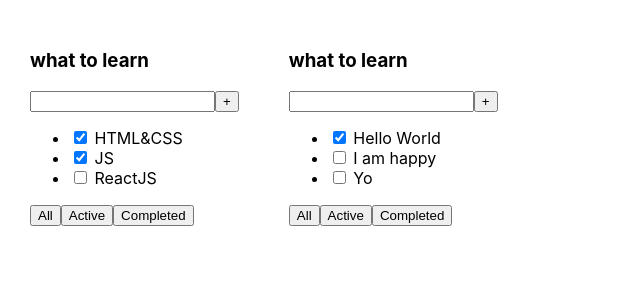
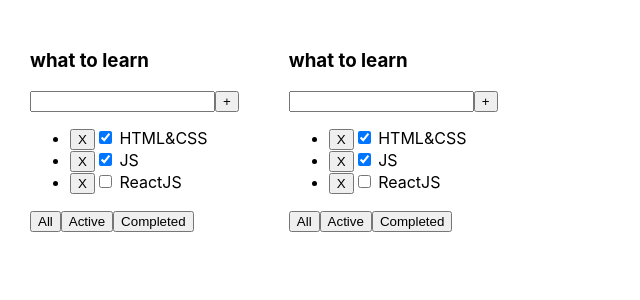
Before and after one commit to GlebN-k/todolist, a React (Create React App) app: page / in a window 1280 px wide. Shown: the top 300 px of the page, without its empty margins (0-640 px from the left). Built offline with nearby package versions, Linux system fonts and the light colour scheme.

Commit message:
lesson-2

```diff
--- a/src/App.tsx
+++ b/src/App.tsx
@@ -1,27 +1,37 @@
-import React from 'react';
-import './App.css';
-import Todolist from './Todolist';
+import React, { useState } from "react";
+import "./App.css";
+import Todolist from "./Todolist";
+
+export type FilterType = "all" | "active" | "completed"
 
 function App() {
 
-    const task1=[
-        {id:1, title: "HTML&CSS", isDone: true},
-        {id:2, title: "JS", isDone: true},
-        {id:3, title: "ReactJS", isDone: false},
-    ]
-    const task2=[
-        {id:1, title: "Hello World", isDone: true},
-        {id:2, title: "I am happy", isDone: false},
-        {id:3, title: "Yo", isDone: false},
-    ]
+  const [tasks, setTasks] = useState([
+    { id: 1, title: "HTML&CSS", isDone: true },
+    { id: 2, title: "JS", isDone: true },
+    { id: 3, title: "ReactJS", isDone: false },
+  ]);
 
-    return (
-        <div className="App">
-            <Todolist truck={'what to learn'} tasks={task1} />
-            <Todolist truck={'what to learn'} tasks={task2}/>
+  const removeTask = (id: number) => {
+    setTasks(tasks.filter((el) => el.id !== id));
+  };
 
-        </div>
-    );
+  return (
+    <div className="App">
+      <Todolist
+        truck={"what to learn"}
+        tasks={tasks}
+        removeTask={removeTask}
+        // taskFilter={taskFilter}
+      />
+      <Todolist
+        truck={"what to learn"}
+        tasks={tasks}
+        removeTask={removeTask}
+        // taskFilter={taskFilter}
+      />
+    </div>
+  );
 }
 
 export default App;
--- a/src/Todolist.tsx
+++ b/src/Todolist.tsx
@@ -1,8 +1,11 @@
-import React from "react";
+import React, { useState } from "react";
+import { FilterType } from "../src/App";
 
 type PropsType = {
   truck: string;
   tasks: Task[];
+  removeTask: (id: number) => void;
+  //   taskFilter: (filter: string) => void
 };
 
 type Task = {
@@ -12,6 +15,23 @@ type Task = {
 };
 
 const Todolist = (props: PropsType) => {
+  const [filteredArr, setFilteredArr] = useState(props.tasks);
+
+  const taskFilter = (filter: FilterType) => {
+    switch (filter) {
+      case "active":
+        setFilteredArr(props.tasks.filter((el) => !el.isDone));
+        break;
+
+      case "completed":
+        setFilteredArr(props.tasks.filter((el) => el.isDone));
+        break;
+
+      default:
+        setFilteredArr(props.tasks);
+    }
+  };
+
   return (
     <div>
       <h3>{props.truck}</h3>
@@ -20,32 +40,26 @@ const Todolist = (props: PropsType) => {
         <button>+</button>
       </div>
       <ul>
-        {props.tasks.map(task => {
+        {filteredArr.map((task, index) => {
           return (
             <li key={task.id}>
+              <button
+                onClick={() => {
+                  props.removeTask(task.id);
+                }}
+              >
+                X
+              </button>
               <input type="checkbox" checked={task.isDone} />{" "}
               <span>{task.title}</span>
             </li>
           );
         })}
-
-        {/* <li>
-          <input type="checkbox" checked={true} />{" "}
-          <span>{props.tasks[0].title}</span>
-        </li>
-        <li>
-          <input type="checkbox" checked={true} />{" "}
-          <span>{props.tasks[1].title}</span>
-        </li>
-        <li>
-          <input type="checkbox" checked={false} />{" "}
-          <span>{props.tasks[2].title}</span>
-        </li> */}
       </ul>
       <div>
-        <button>All</button>
-        <button>Active</button>
-        <button>Completed</button>
+        <button onClick={() => taskFilter("all")}>All</button>
+        <button onClick={() => taskFilter("active")}>Active</button>
+        <button onClick={() => taskFilter("completed")}>Completed</button>
       </div>
     </div>
   );
```
